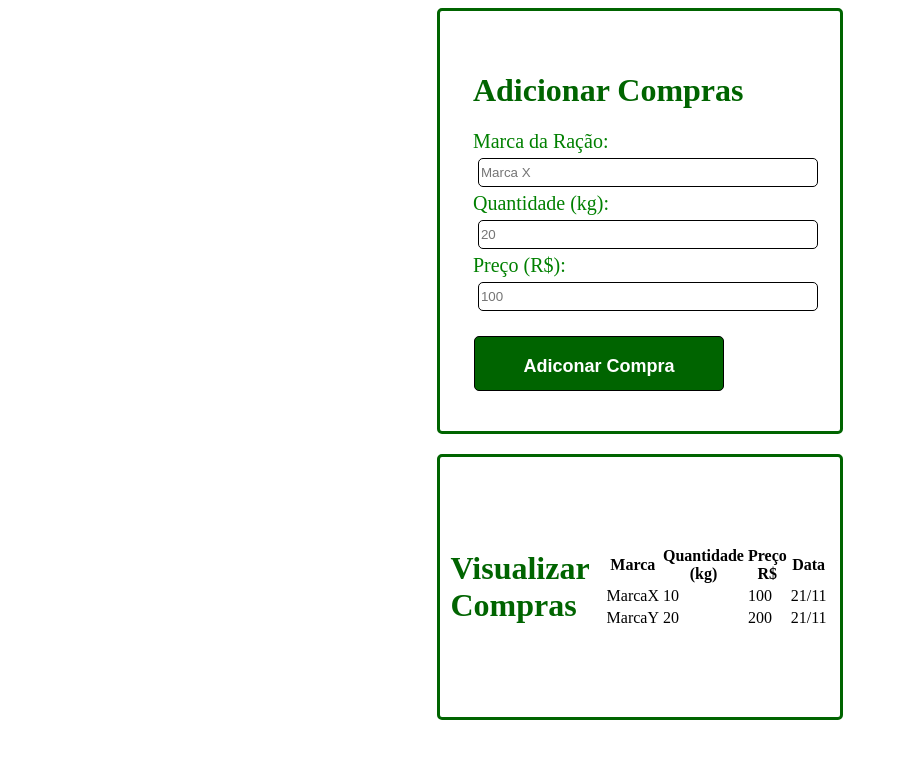
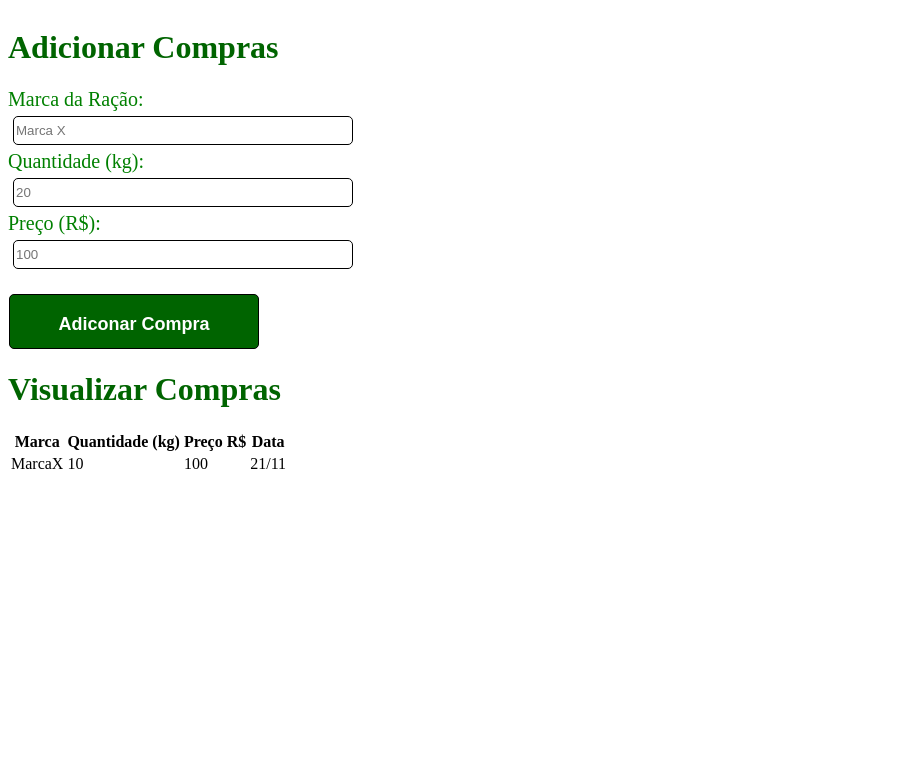
Before and after one commit to LuizaGA/zeus-front, a React (Create React App) app: page / in a window 1280 px wide. Shown: the top 758 px of the page, without its empty margins (0-898 px from the left). Built offline with nearby package versions, Linux system fonts and the light colour scheme.

Commit message:
primeira ligacao com back

```diff
--- a/src/Pages/index.js
+++ b/src/Pages/index.js
@@ -1,4 +1,4 @@
-import React, { useState} from "react";
+import React, {useState, useEffect} from "react";
 import "./styles.css";
 import api from "../Services/api"
 
@@ -6,20 +6,37 @@ export default function Adicionar() {
   const [brand, setBrand] = useState('');
   const [quantity, setQuantity] = useState('');
   const [price, setPrice] = useState('');
+  // const [incidents, setIncidests] = useState('');
+  // essa linha de cima é um teste
 
-  function AdicionarCompras(e){
+  async function AdicionarCompras(e){
     e.preventDefault();
 
-    console.log({
+    const dados = {
       brand,
       quantity,
       price
-    })
+    };
 
+    try {
+      const resposta = await api.post('register', dados);
+      alert(`Sua compra foi adicionada com sucesso`);
+    } catch (err) {
+      alert('Erro, tente novamente.');
+    }
   }
+
+  // useEffect(() => {
+  //     api.get('find', await (resposta =>{
+  //       setIncidests(resposta.data)
+  //     }) )
+  // }, [])
+  // esse useEffect é um teste
+
+
   return (
     <>
-      <div className="container">
+      <div>
         <form onSubmit={AdicionarCompras}>
           <h1>Adicionar Compras</h1>
           <div>
@@ -39,7 +56,7 @@ export default function Adicionar() {
           </button>
         </form>
       </div>
-      <div className = "containerVisualizar">
+      <div >
         <h1>Visualizar Compras</h1>
         <table>
           <thead>
@@ -58,10 +75,14 @@ export default function Adicionar() {
               <td>21/11</td>
             </tr>
             <tr>
-              <td>MarcaY</td>
-              <td>20</td>
-              <td>200</td>
-              <td>21/11</td>
+              {/* {incidents.map(incident => (
+                <tr>
+                  <td>{incident.brand}</td>
+                  <td>{incident.quantity}</td>
+                  <td>{incident.price}</td>
+                  <td>21/11</td>
+                </tr>
+              ))} */}
             </tr>
           </tbody>
         </table>
--- a/src/Pages/styles.css
+++ b/src/Pages/styles.css
@@ -1,16 +1,3 @@
-.container {
-  border: 3px solid darkgreen;
-  border-radius: 5px;
-  padding : 10px;
-  width: 30%;
-  height: 50vh;
-  margin: 0 auto;
-  display: flex;
-  align-items: center;
-  justify-content: center;
-  margin-bottom: 20px;
-}
-
 form {
   display: inline-block;
 }
@@ -53,18 +40,6 @@ h3 {
 
 }
 
-.containerVisualizar {
-  border: 3px solid darkgreen;
-  border-radius: 5px;
-  padding : 10px;
-  width: 30%;
-  height: 30vh;
-  margin: 0 auto;
-  display: flex;
-  align-items: center;
-  justify-content: center;
-}
-
 table {
   display:block;
 }
--- a/src/Services/api.js
+++ b/src/Services/api.js
@@ -1,7 +1,7 @@
 import axios from "axios";
 
 const api = axios.create({
-    baseURL: 'http://localhost:3000/'
+    baseURL: 'http://localhost:4000/'
 })
 
 export default api;
```
Also changed, not shown: src/Header.js (deleted, +0 -9 lines), 1 other file (tests, documents, lock files or other folders).
